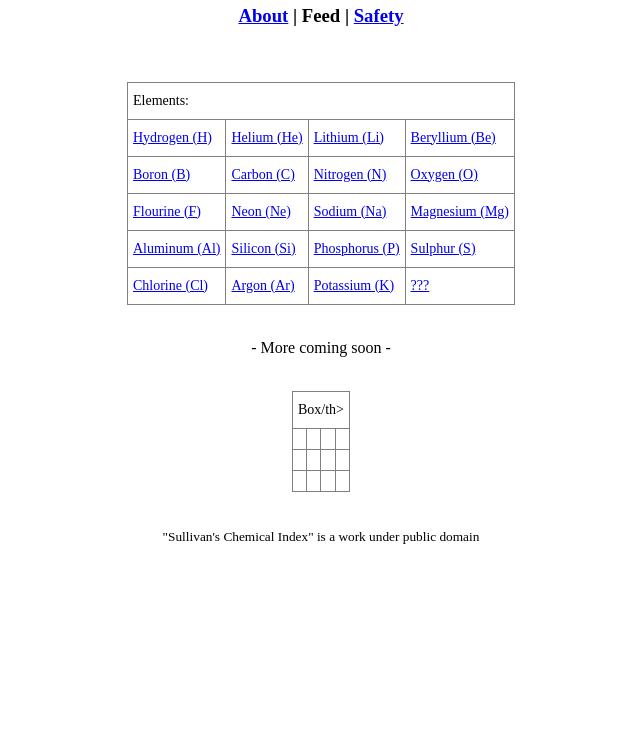
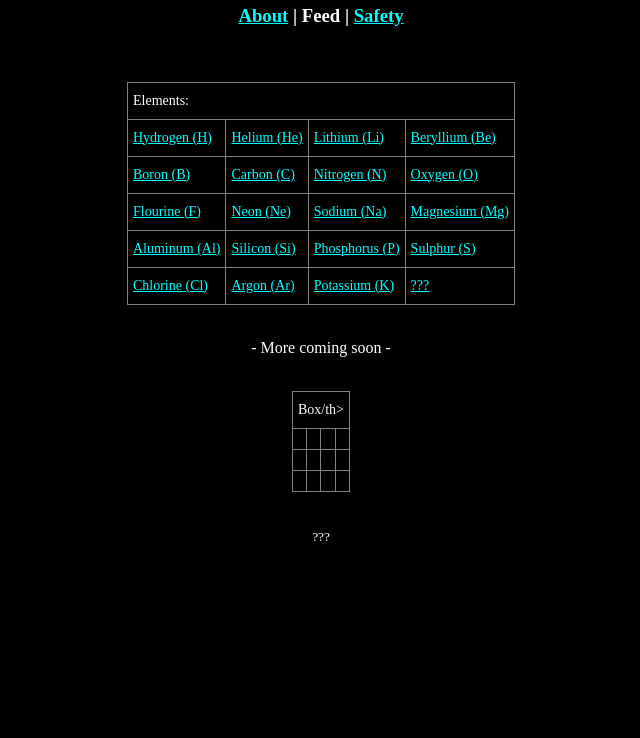
Before and after one commit to dcs4skjvxb10/c1k1s7bp9plrj.info, a plain HTML site: page index.html in a window 1280 px wide. Shown: the part 62-800 px from the top of the page, without its empty margins (319-959 px from the left). Drawn offline with Linux system fonts and the light colour scheme.

Commit message:
Update index.html

```diff
--- a/index.html
+++ b/index.html
@@ -16,6 +16,14 @@
 .tg th{border-color:black;border-style:solid;border-width:1px;font-family:serif;font-size:14px;
   font-weight:normal;overflow:hidden;padding:10px 5px;word-break:normal;}
 .tg .tg-0pky{border-color:inherit;text-align:left;vertical-align:top}
+body {
+  background-color: black;
+  color: white;
+}
+
+a {
+  color: cyan;
+}
 </style>
 <table class="tg">
 <thead>
@@ -87,7 +95,7 @@
 </tbody>
 </table>
 <br>
-<p><sup>"Sullivan's Chemical Index" is a work under public domain<sup></p>
+<p><sup>???<sup></p>
 </center>
 </body>
 </html>
```
